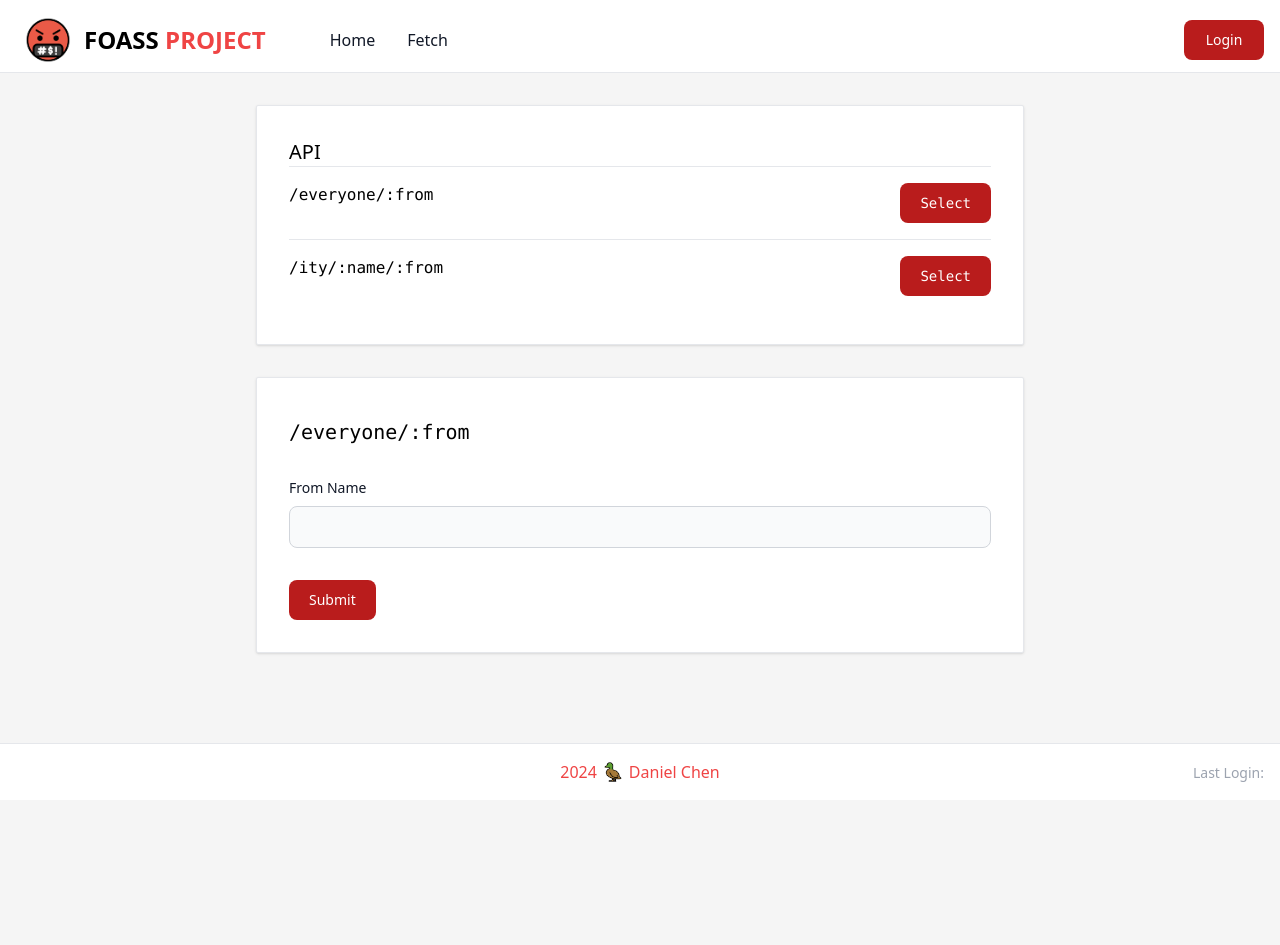
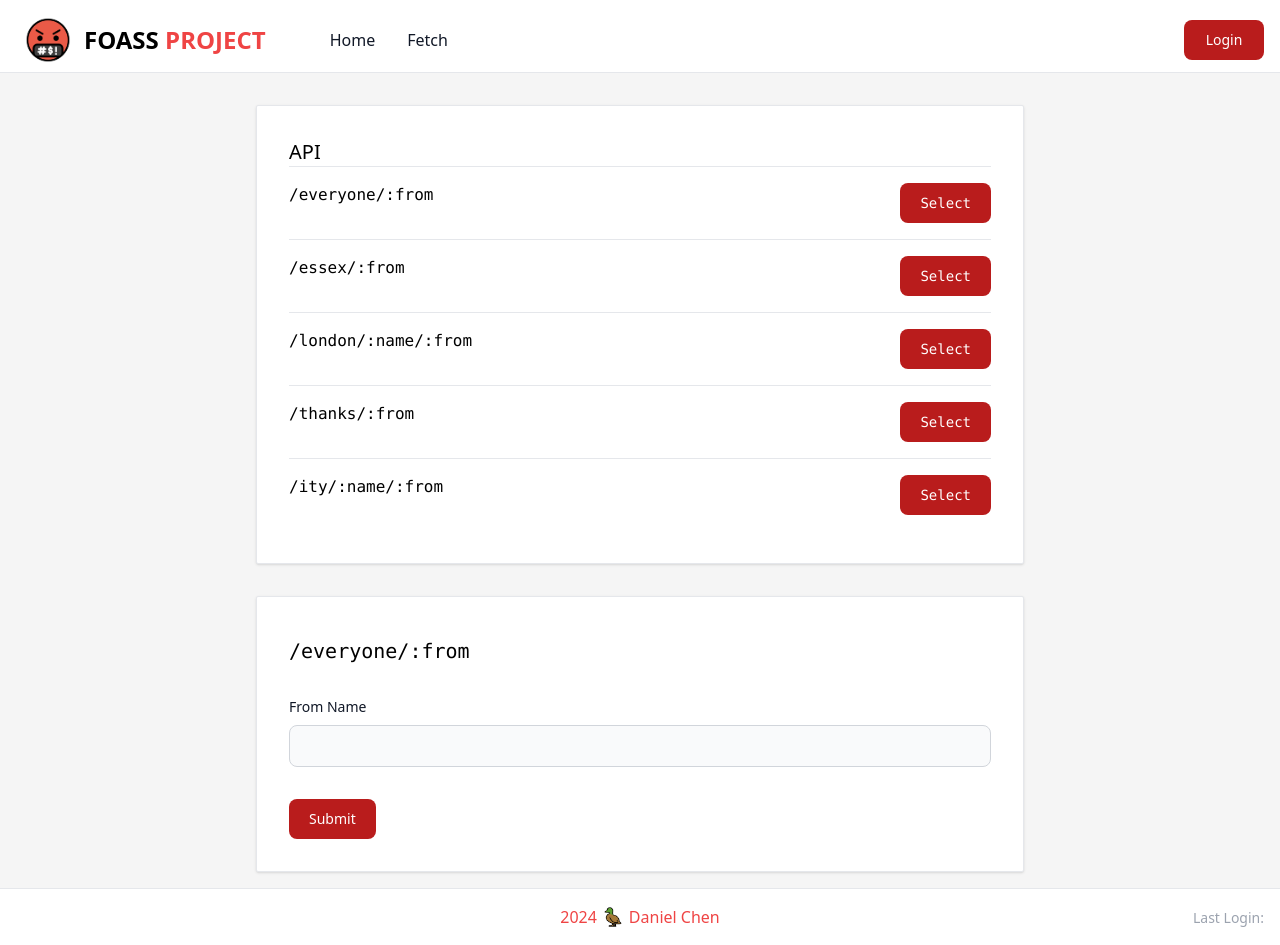
Before and after one commit to TheSuperCoolDuck/foass-project, a Vue app: page /fetch in a window 1280 px wide. Before the commit the page ends 800 px from the top, so only its background shows below. Built offline with nearby package versions, Linux system fonts and the light colour scheme.

Commit message:
Added More Endpoints you can choose from

```diff
--- a/src/services/backend_services.ts
+++ b/src/services/backend_services.ts
@@ -32,6 +32,18 @@ export function getEveryone(request: { from: string }) {
   return backendRequest(`/everyone/${request.from}`)
 }
 
+export function getEssex(request: { name: string; from: string }) {
+  return backendRequest(`/essex/${request.name}/${request.from}`)
+}
+
+export function getLondon(request: { name: string; from: string }) {
+  return backendRequest(`/london/${request.name}/${request.from}`)
+}
+
+export function getThanks(request: { from: string }) {
+  return backendRequest(`/thanks/${request.from}`)
+}
+
 export function getIty(request: { name: string; from: string }) {
   return backendRequest(`/ity/${request.name}/${request.from}`)
 }
--- a/src/views/FetchView.vue
+++ b/src/views/FetchView.vue
@@ -24,7 +24,7 @@ import { computed, ref, watch } from 'vue'
 import useVuelidate from '@vuelidate/core'
 import { required, helpers } from '@vuelidate/validators'
 import { useTimeAgo } from '@vueuse/core'
-import { getIty, getEveryone } from '@/services/backend_services'
+import { getEveryone, getEssex, getLondon, getThanks, getIty } from '@/services/backend_services'
 
 import BaseLayout from '@/components/BaseLayout.vue'
 import BaseInput from '@/components/Inputs/BaseInput.vue'
@@ -44,6 +44,52 @@ const endpointList: EndpointInfo[] = [
       }
     ],
     service: getEveryone
+  },
+  {
+    url: '/essex/:from',
+    requestFields: [
+      {
+        displayName: 'From Name',
+        fieldName: 'from',
+        validation: {
+          required: helpers.withMessage(`From Name is required`, required)
+        }
+      }
+    ],
+    service: getEssex
+  },
+  {
+    url: '/london/:name/:from',
+    requestFields: [
+      {
+        displayName: 'To Name',
+        fieldName: 'name',
+        validation: {
+          required: helpers.withMessage(`To Name is required`, required)
+        }
+      },
+      {
+        displayName: 'From Name',
+        fieldName: 'from',
+        validation: {
+          required: helpers.withMessage(`From Name is required`, required)
+        }
+      }
+    ],
+    service: getLondon
+  },
+  {
+    url: '/thanks/:from',
+    requestFields: [
+      {
+        displayName: 'From Name',
+        fieldName: 'from',
+        validation: {
+          required: helpers.withMessage(`From Name is required`, required)
+        }
+      }
+    ],
+    service: getThanks
   },
   {
     url: '/ity/:name/:from',
@@ -131,7 +177,9 @@ async function submitRequest() {
     let response = await apiService(requestPayload)
 
     // find replace f-bombs in response so to keep it work-place friendly
-    let censoredResponse: string = response.data.replaceAll('fuck', 'duck')
+    let censoredResponse: string = response.data
+    censoredResponse = censoredResponse.replaceAll('fuck', 'duck')
+    censoredResponse = censoredResponse.replaceAll('Fuck', 'duck')
 
     // store response/request
     let callInfo: CallInfo = {
@@ -200,11 +248,11 @@ async function submitRequest() {
         <div class="text-xs w-full text-right text-gray-500 dark:text-gray-400">
           {{ useTimeAgo(call.sentAt) }}
         </div>
-        <div class="text-red-700 dark:text-red-600 font-black text-xl">
+        <div class="font-mono text-xl text-red-700 dark:text-red-600">
           {{ call.responseData }}
         </div>
         <div class="mt-2 space-y-1 border-t">
-          <div class="text-md text-blue-700">
+          <div class="text-md text-blue-700 dark:text-blue-600 mt-2">
             <div>Request Details:</div>
             <div class="font-mono text-xs mb-1">{{ call.url }}</div>
           </div>
```
